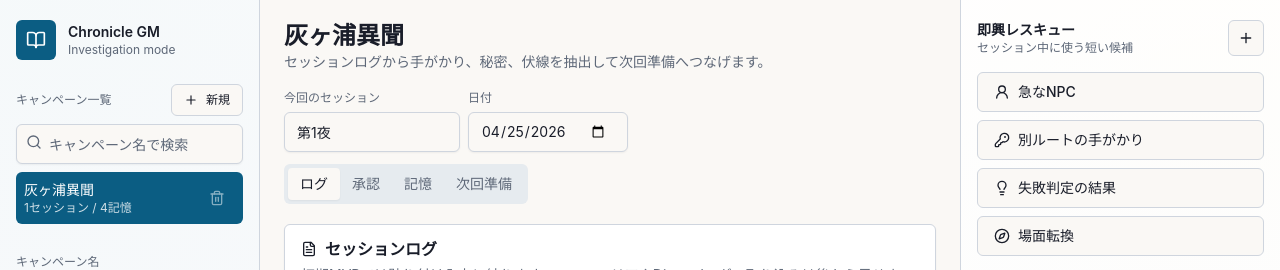
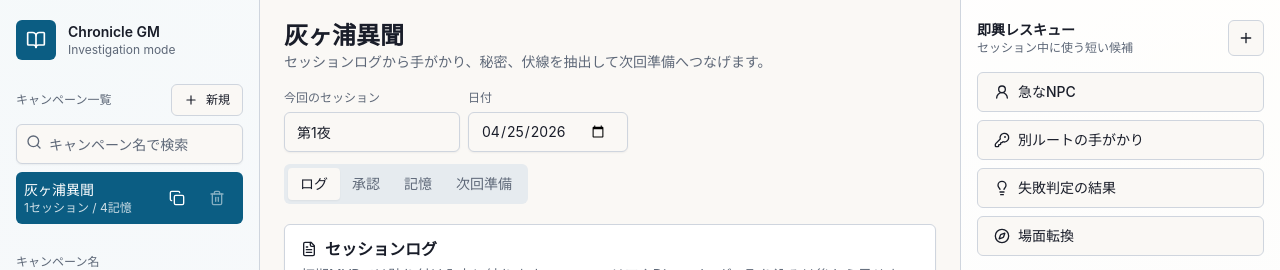
Before and after one commit to Kota-Ohno/trpg-gm-copilot, a React (Vite) app: page / in a window 1280 px wide. Shown: the top 270 px of the page. Built offline with nearby package versions, Linux system fonts and the light colour scheme.

Commit message:
Duplicate campaigns from the sidebar

```diff
--- a/src/App.tsx
+++ b/src/App.tsx
@@ -40,6 +40,7 @@ import {
   createId,
   createNewCampaignState,
   createNewSession,
+  duplicateCampaignState,
   duplicateSessionState,
   generatePrepNote,
   getLocalDateString,
@@ -440,6 +441,25 @@ export function App() {
     setActiveTab("log");
   };
 
+  const duplicateCampaign = (campaignId: string): void => {
+    setCampaignLibrary((current) => {
+      const sourceCampaign = current.campaigns.find((campaign) => campaign.id === campaignId);
+      if (!sourceCampaign) {
+        return current;
+      }
+
+      const duplicatedCampaign = duplicateCampaignState(sourceCampaign);
+      return {
+        campaigns: [...current.campaigns, duplicatedCampaign],
+        activeCampaignId: duplicatedCampaign.id,
+      };
+    });
+    setCampaignQuery("");
+    setSessionQuery("");
+    setLogInputMode("plain");
+    setActiveTab("log");
+  };
+
   const deleteCampaign = (campaignId: string): void => {
     const targetCampaign = campaignLibrary.campaigns.find((campaign) => campaign.id === campaignId);
     if (!targetCampaign || campaignLibrary.campaigns.length <= 1) {
@@ -1119,6 +1139,15 @@ export function App() {
                       {campaign.sessions.length}セッション / {campaign.chronicle.events.length + campaign.chronicle.clues.length}記憶
                     </span>
                   </button>
+                  <Button
+                    aria-label={`${campaign.campaignName}を複製`}
+                    disabled={isExtracting}
+                    onClick={() => duplicateCampaign(campaign.id)}
+                    size="icon"
+                    variant="ghost"
+                  >
+                    <Copy className="h-4 w-4" />
+                  </Button>
                   <Button
                     aria-label={`${campaign.campaignName}を削除`}
                     disabled={isExtracting || campaignLibrary.campaigns.length <= 1}
--- a/src/lib/campaign.ts
+++ b/src/lib/campaign.ts
@@ -114,6 +114,22 @@ export function createNewCampaignState(index: number): CampaignState {
       threads: [],
     },
     quickResult: "",
+  };
+}
+
+export function duplicateCampaignState(sourceCampaign: CampaignState): CampaignState {
+  const duplicatedCampaign = cloneJson(sourceCampaign);
+  const duplicatedSessions = duplicatedCampaign.sessions.map(duplicateSessionState);
+  const sessions = duplicatedSessions.length > 0 ? duplicatedSessions : [createNewSession(1)];
+  const activeSessionIndex = sourceCampaign.sessions.findIndex((session) => session.id === sourceCampaign.activeSessionId);
+  const activeSession = sessions[Math.max(0, activeSessionIndex)];
+
+  return {
+    ...duplicatedCampaign,
+    id: createId("campaign"),
+    campaignName: `${sourceCampaign.campaignName} コピー`,
+    sessions,
+    activeSessionId: activeSession?.id ?? sessions[0].id,
   };
 }
 
```
Also changed, not shown: 1 other file (tests, documents, lock files or other folders).
